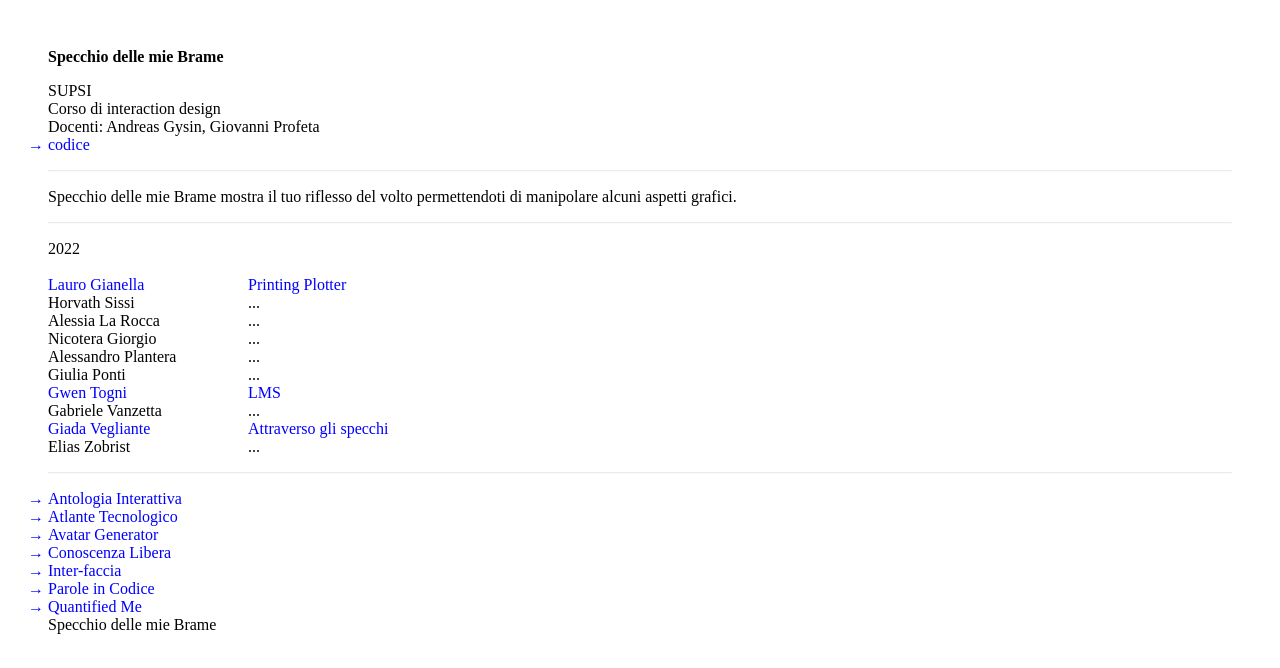
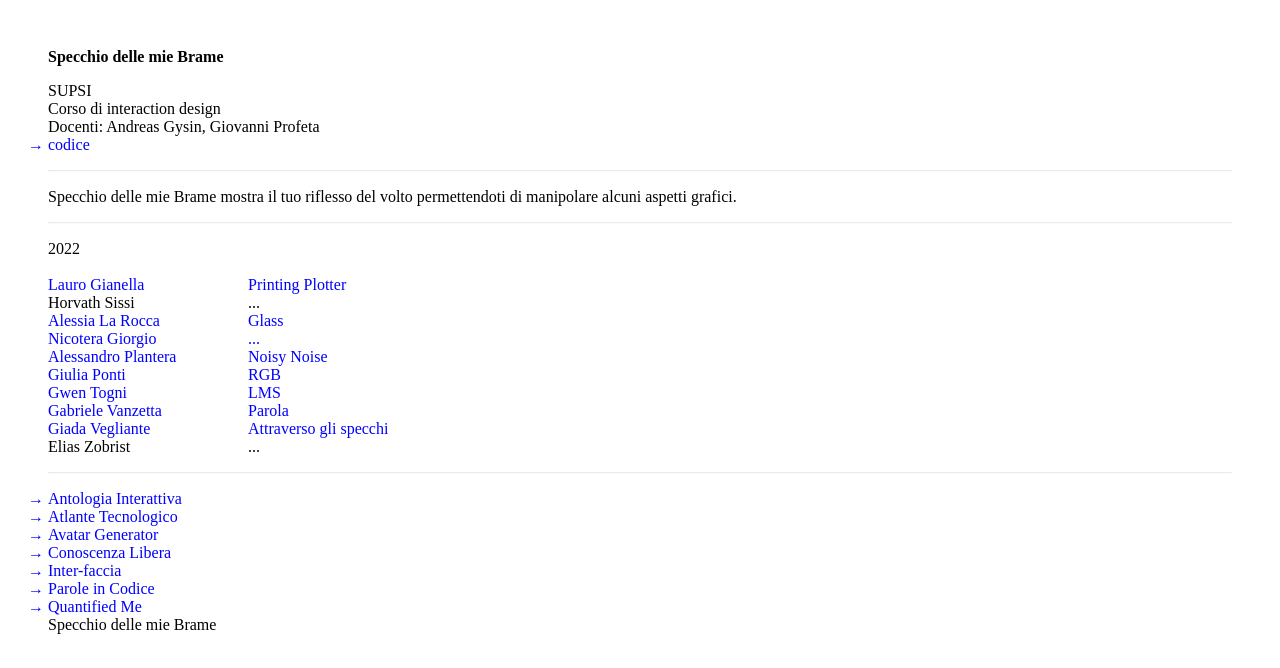
Before and after one commit to ixd-supsi/specchiodellemiebrame, a plain HTML site: page index.html in a window 1280 px wide. Drawn offline with Linux system fonts and the light colour scheme.

Commit message:
Update index.html

```diff
--- a/index.html
+++ b/index.html
@@ -11,8 +11,8 @@
         <meta name="theme-color"                           content="black"> <!-- Chrome, Firefox OS and Opera -->
         <meta name="msapplication-navbutton-color"         content="black"> <!-- Windows Phone -->
         <meta name="apple-mobile-web-app-status-bar-style" content="black"> <!-- iOS Safari -->
-        <link rel="apple-touch-icon" sizes="192x192" href="icons/icon_192.png">
-        <link rel="shortcut icon"    sizes="32x32"   href="icons/icon_32.png">
+        <!-- <link rel="apple-touch-icon" sizes="192x192" href="icons/icon_192.png">
+        <link rel="shortcut icon"    sizes="32x32"   href="icons/icon_32.png"> -->
         <style type="text/css">
             html {
               box-sizing: border-box;
@@ -93,24 +93,24 @@
                 <li>
                 <span class="author">Horvath Sissi</span><span>...</span>
                 </li>
-                <li>
-                <span class="author">Alessia La Rocca</span><span>...</span>
-                </li>
-                <li>
+                <li><a href="https://alessialarocca.github.io/glass/">
+                    <span class="author">Alessia La Rocca</span><span>Glass</span>
+                </a></li>
+                <li><a href="https://nickkgio.github.io/TRESH/">
                 <span class="author">Nicotera Giorgio</span><span>...</span>
-                </li>
-                <li>
-                <span class="author">Alessandro Plantera</span><span>...</span>
-                </li>
-                <li>
-                <span class="author">Giulia Ponti</span><span>...</span>
-                </li>
+                </a></li>
+                <li><a href="https://aleplante.github.io/NoisyNoise/">
+                <span class="author">Alessandro Plantera</span><span>Noisy Noise</span>
+                </a></li>
+                <li><a href="https://giuliaponti.github.io/RGB/">
+                <span class="author">Giulia Ponti</span><span>RGB</span>
+                </a></li>
                 <li><a href="https://gwentogni.github.io/LMS/">
                     <span class="author">Gwen Togni</span><span>LMS</span>
                 </a></li>
-                <li>
-                <span class="author">Gabriele Vanzetta</span><span>...</span>
-                </li>
+                <li><a href="https://gabrielevanzz.github.io/parola/">
+                <span class="author">Gabriele Vanzetta</span><span>Parola</span>
+                </li></a>
                 <li><a href="https://giadavegliante.github.io/Attraverso-gli-specchi/">
                     <span class="author">Giada Vegliante</span><span>Attraverso gli specchi</span>
                 </a></li>
```
